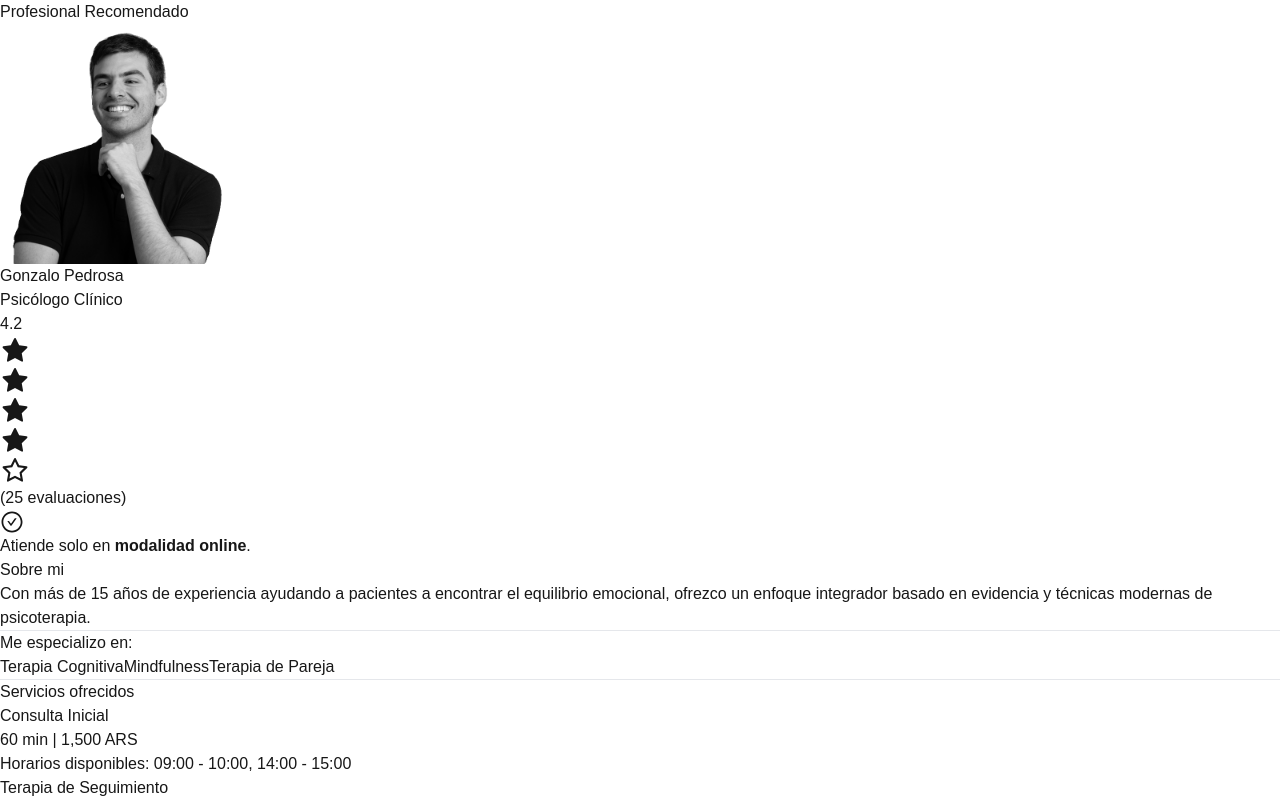
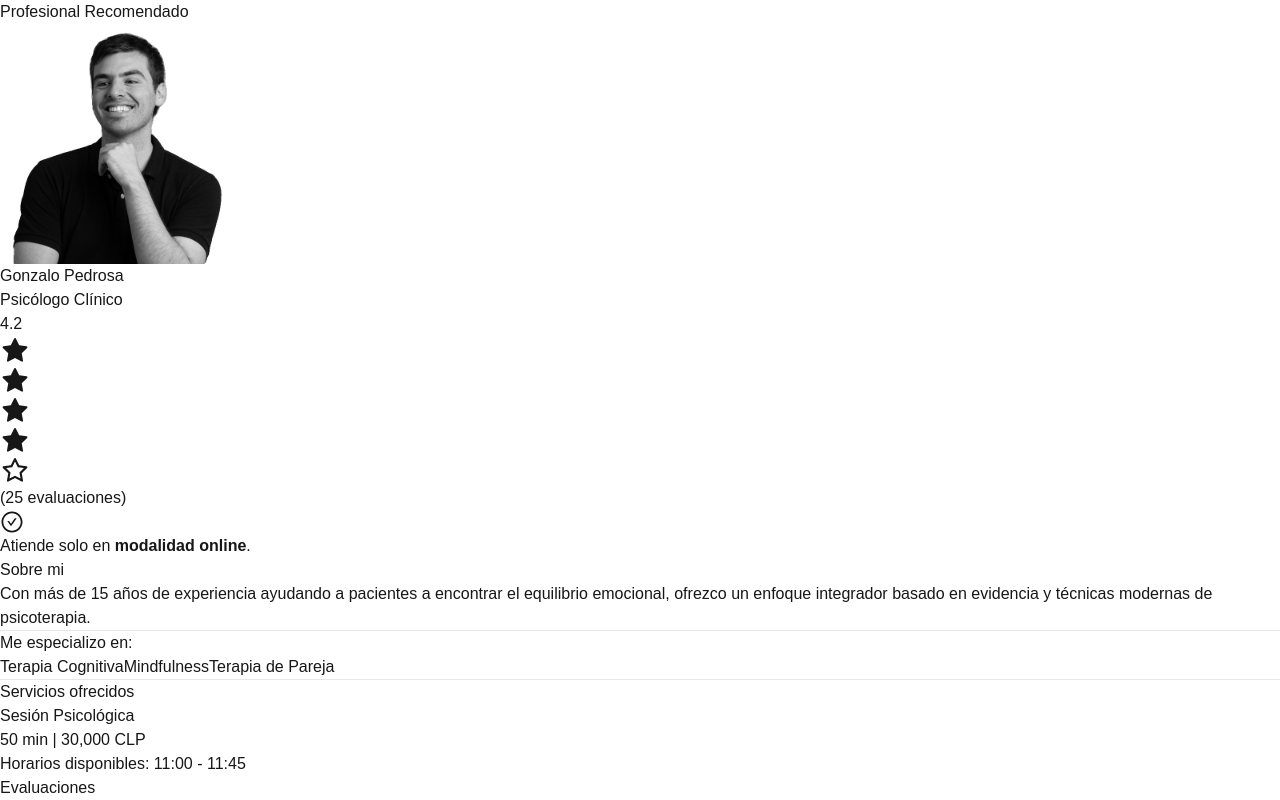
Before and after one commit to gpedrosad/newlanding, a Next.js app: page /perfil in a window 1280 px wide. Shown: the top 800 px of the page. Built offline with nearby package versions, Linux system fonts and the light colour scheme.

Commit message:
cambio estetica del servicio

```diff
--- a/src/app/perfil/page.tsx
+++ b/src/app/perfil/page.tsx
@@ -53,26 +53,12 @@ const Profile: React.FC = () => {
     specializations: ["Terapia Cognitiva", "Mindfulness", "Terapia de Pareja"],
     photo: "/yo.png", // Asegúrate de tener esta imagen o ajusta la ruta
     services: [
-      {
-        id: "service1",
-        name: "Consulta Inicial",
-        price_ars: 1500,
-        duration: 60,
-        selected_slots: {
-          Lunes: ["09:00 - 10:00", "14:00 - 15:00"],
-          Martes: ["10:00 - 11:00"],
-          Miércoles: ["15:00 - 16:00"],
-          Jueves: [],
-          Viernes: ["09:00 - 10:00"],
-          Sábado: [],
-          Domingo: [],
-        },
-      },
+
       {
         id: "service2",
-        name: "Terapia de Seguimiento",
-        price_ars: 1200,
-        duration: 45,
+        name: "Sesión Psicológica",
+        price_ars: 30000,
+        duration: 50,
         selected_slots: {
           Lunes: ["11:00 - 11:45"],
           Martes: ["12:00 - 12:45"],
@@ -204,7 +190,7 @@ const Profile: React.FC = () => {
                 <h4 className="text-xl font-bold">{service.name}</h4>
                 <p className="text-gray-600">
                   {service.duration} min |{" "}
-                  {service.price_ars?.toLocaleString()} ARS
+                  {service.price_ars?.toLocaleString()} CLP
                 </p>
                 <p className="mt-2 text-gray-700">
                   Horarios disponibles:{" "}
@@ -223,7 +209,7 @@ const Profile: React.FC = () => {
 
       {/* Footer hardcodeado */}
       <div className="w-full bg-white p-6 text-center text-gray-600">
-        <p>© 2025 Mi Perfil. Todos los derechos reservados.</p>
+        <p>© 2025 Ansiosamente. Todos los derechos reservados.</p>
       </div>
     </div>
   );
```
